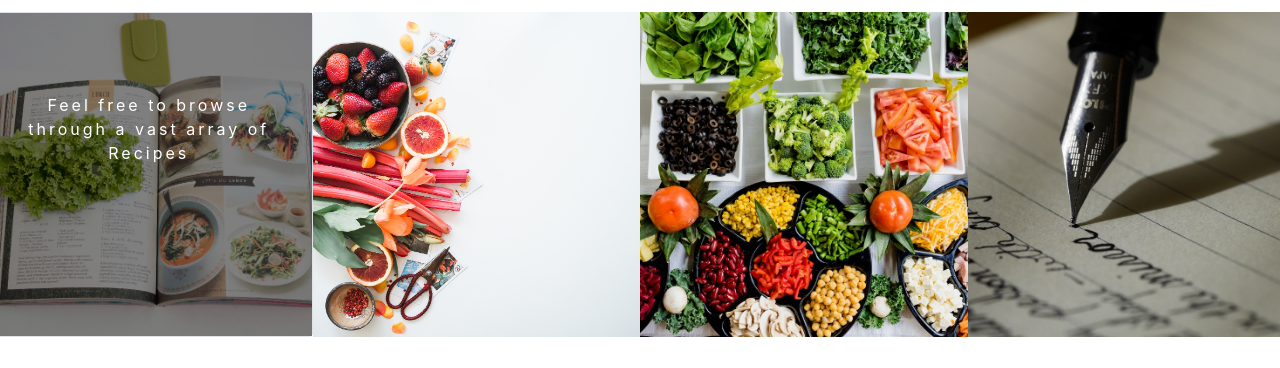
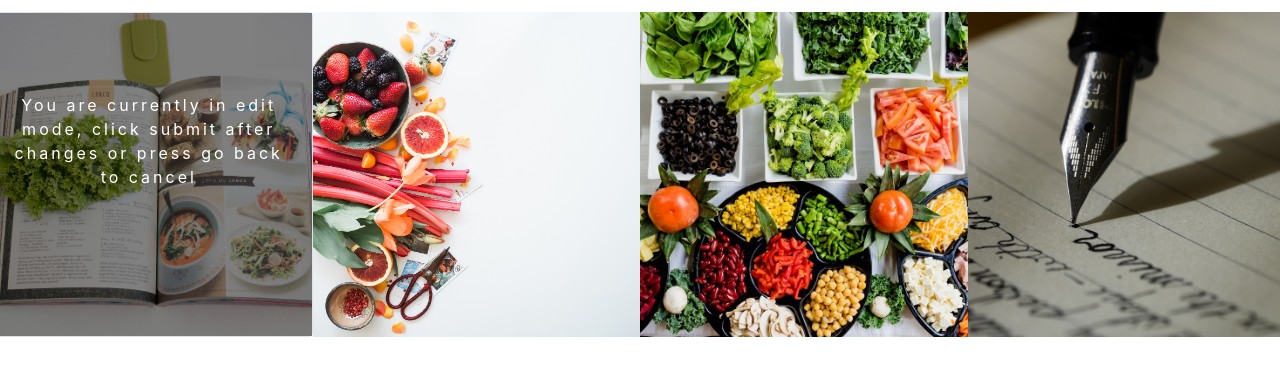
Before and after one commit to rayme1975/my_cookbook, a Flask app: template templates/editrecipe.html in a window 1280 px wide. Shown: the part 97-465 px from the top of the page. Run offline with Flask 2, Linux system fonts and the light colour scheme; the template is opened without the code that fills it, so the values that code supplies are empty; some libraries are stand-ins or nearby versions.

Commit message:
correction to edit recipe description

```diff
--- a/templates/editrecipe.html
+++ b/templates/editrecipe.html
@@ -11,7 +11,7 @@
             <a href="/list_recipes">
                 <p>{{recipe.title}}</p>
                 <div class="item-description">
-                     <p>Feel free to browse through a vast array of Recipes</p>
+                     <p>You are currently in edit mode, click submit after changes or press go back to cancel</p>
                 </div>
             </a>
         </div>
--- a/templates/home.html
+++ b/templates/home.html
@@ -59,7 +59,7 @@
        <a href="/add_recipe">
          <p>Add Recipe</p>
          <div class="item-description">
-           <p>You can name your recipe, give prep & cook times, put an eye-catching description, list the ingredients & directions, and offer the time the recipe will be ready in, how many servings the recipe makes, and how much the recipe yields</p>
+           <p>You can name your recipe, give prep & cook times, put an eye-catching description, list the ingredients & directions, how many servings the recipe makes, and how much the recipe yields</p>
          </div>
        </a>
      </div>
```
Also changed, not shown: README.md, static/images/david-pennington-562462-unsplash.jpg (deleted), static/images/jeff-sheldon-264920-unsplash.jpg (deleted), static/images/markus-spiske-139525-unsplash.jpg (deleted), static/images/monika-grabkowska-1121828-unsplash.jpg (deleted).
